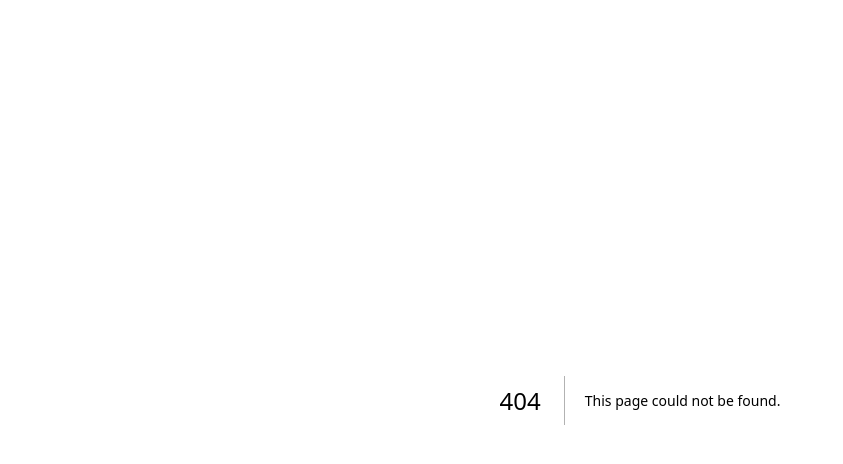
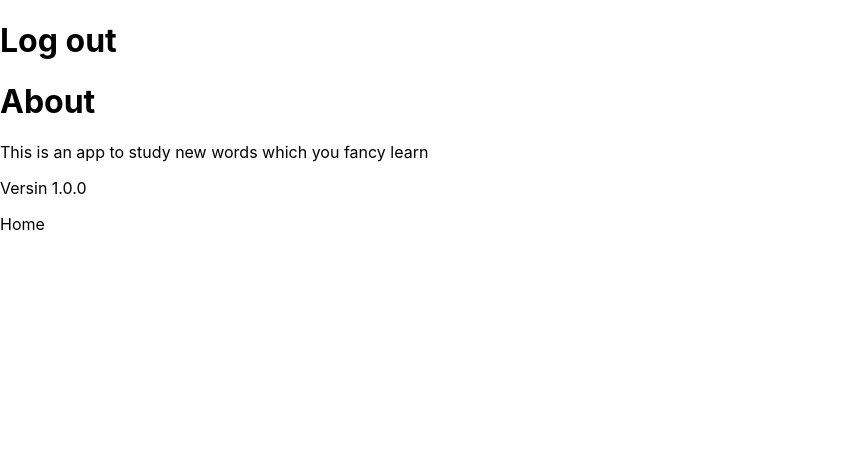
Before and after one commit to kcansari/vocabularyhour, a Next.js app in the folder frontend/: page /about in a window 1280 px wide. Before the commit this address had no page. Shown: the top 464 px of the page, without its empty margins (0-843 px from the left). Built offline with nearby package versions, Linux system fonts and the light colour scheme.

Commit message:
File initialize

```diff
--- /dev/null
+++ b/frontend/components/Header.js
@@ -0,0 +1,8 @@
+import Login from './Login'
+import Logout from './Logout'
+
+export default function Header() {
+  const user = true
+
+  return <>{user ? <Login /> : <p>static</p>}</>
+}
--- /dev/null
+++ b/frontend/components/Layout.js
@@ -0,0 +1,33 @@
+// import styles from '@/styles/Layout.module.css'
+import Head from 'next/head'
+import Header from './Header'
+// import Footer from './Footer'
+// import Showcase from './Showcase'
+import { useRouter } from 'next/router'
+
+const Layout = ({ title, keywords, description, children }) => {
+  const router = useRouter()
+
+  return (
+    <div>
+      <Head>
+        <title>{title}</title>
+        <meta name='description' content={description} />
+        <meta name='keywords' content={keywords} />
+      </Head>
+      <Header />
+      {children}
+      {/* {router.pathname === '/' && <Showcase />} */}
+      {/* <div className={styles.container}>{children}</div> */}
+      {/* <Footer /> */}
+    </div>
+  )
+}
+
+Layout.defaultProps = {
+  title: 'Vocabulary Hour',
+  description: 'Learn new words easily',
+  keywords: 'vocabulary, word, new word, study word',
+}
+
+export default Layout
--- /dev/null
+++ b/frontend/components/Login.js
@@ -0,0 +1,10 @@
+import * as React from 'react'
+import AppBar from '@mui/material/AppBar'
+import Box from '@mui/material/Box'
+import Toolbar from '@mui/material/Toolbar'
+import Typography from '@mui/material/Typography'
+import Button from '@mui/material/Button'
+
+export default function Login() {
+  return <h1>Log out</h1>
+}
--- /dev/null
+++ b/frontend/components/Logout.js
@@ -0,0 +1,3 @@
+export default function Logout() {
+  return <h1>Logout</h1>
+}
--- /dev/null
+++ b/frontend/pages/about.js
@@ -0,0 +1,13 @@
+import Link from 'next/link'
+import Layout from '@/components/Layout'
+
+export default function AboutPage() {
+  return (
+    <Layout title='About Vocabulary Hour'>
+      <h1>About</h1>
+      <p> This is an app to study new words which you fancy learn</p>
+      <p>Versin 1.0.0</p>
+      <Link href='/'>Home</Link>
+    </Layout>
+  )
+}
```
